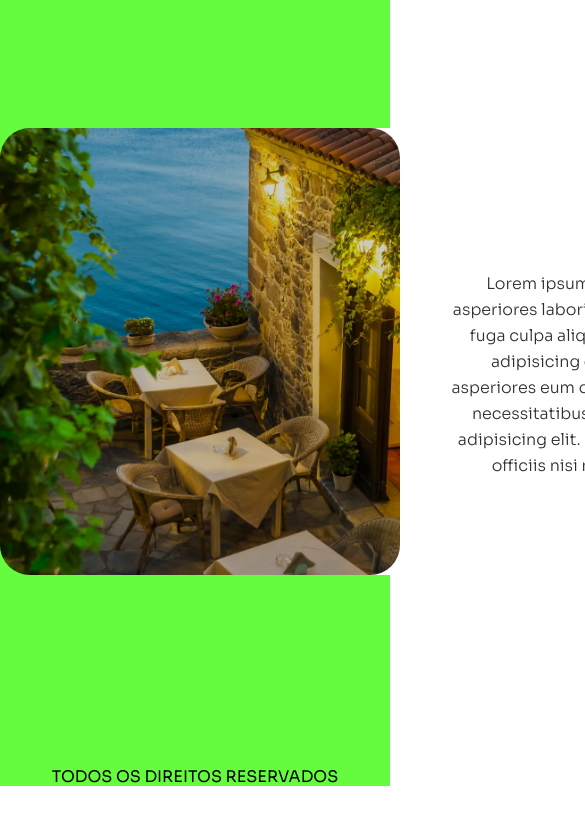
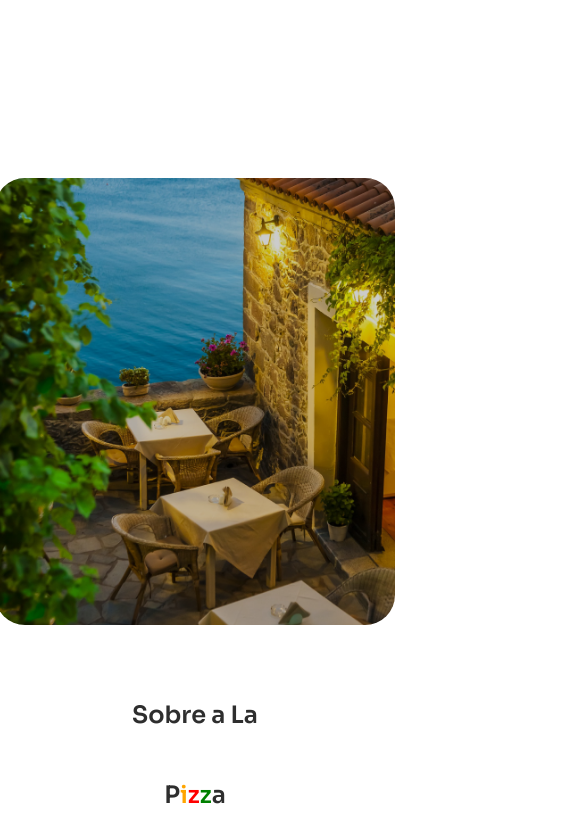
Before and after one commit to carlostkno/pizzaria, a plain HTML site: page index.html in a window 390 px wide. Shown: the part 1480-2319 px from the top of the page, 585 px wide, since content can reach past the window. Before the commit the page ends 2267 px from the top, so only its background shows below. Drawn offline with nearby package versions, Linux system fonts and the light colour scheme; a script that the page names is missing.

Commit message:
atualização de performace

```diff
--- a/Assets/style.css
+++ b/Assets/style.css
@@ -194,3 +194,26 @@ section .card .imagem img:hover {
     font-weight: 400;
     height: 10%;
  }
+
+ @media screen and (max-width: 1213px) {
+    .sobre .container-sobre {
+        display: flex;
+        flex-direction: column;
+        padding: 50px 50px;
+        width: 100%;
+    }
+
+    .sobre {
+        background-color: #fff;
+    }
+
+
+    footer {
+        margin-top: 20rem;
+        background-color: #fff;
+    }
+ }
+
+ @media screen and (max-width: 971px) {
+
+ }
```
